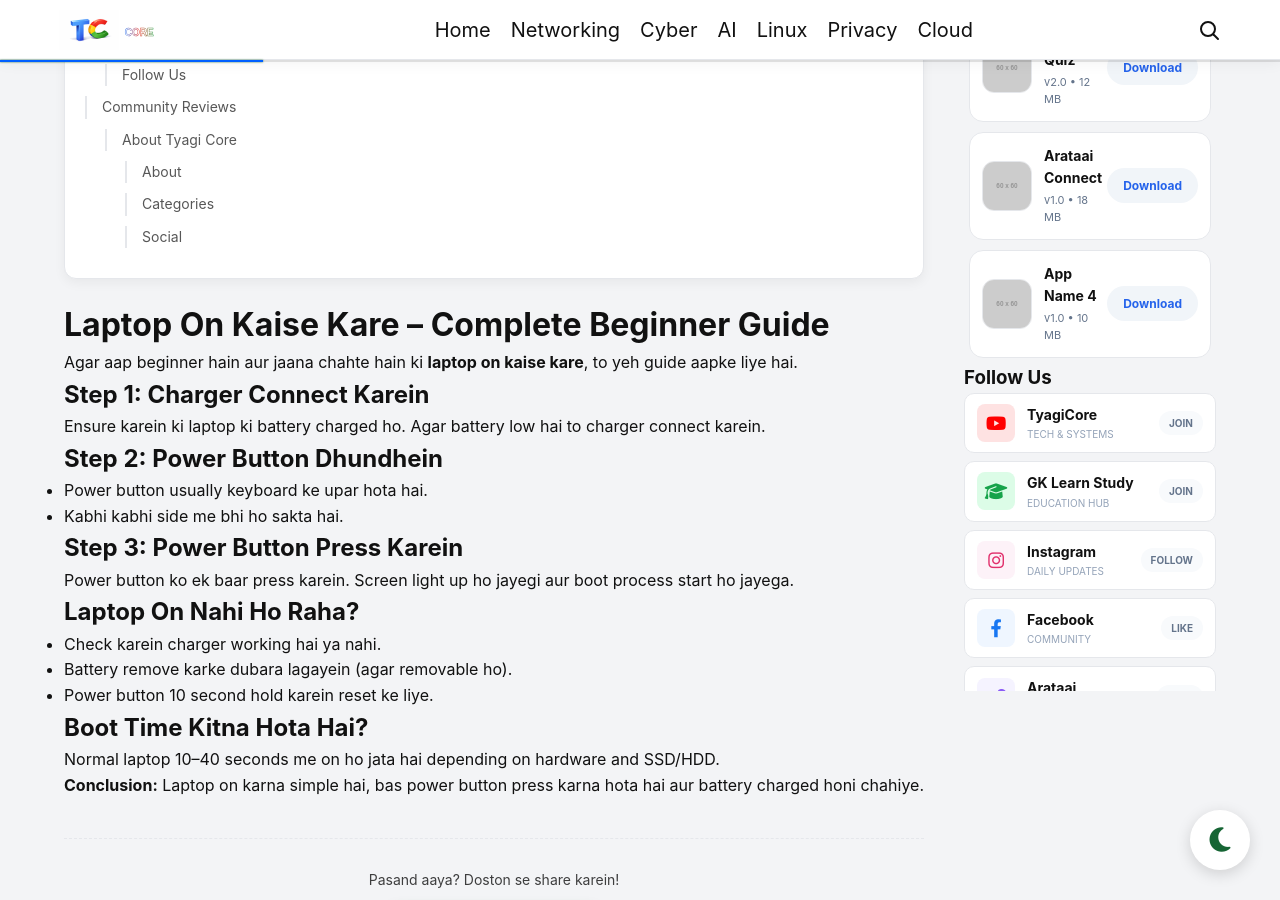
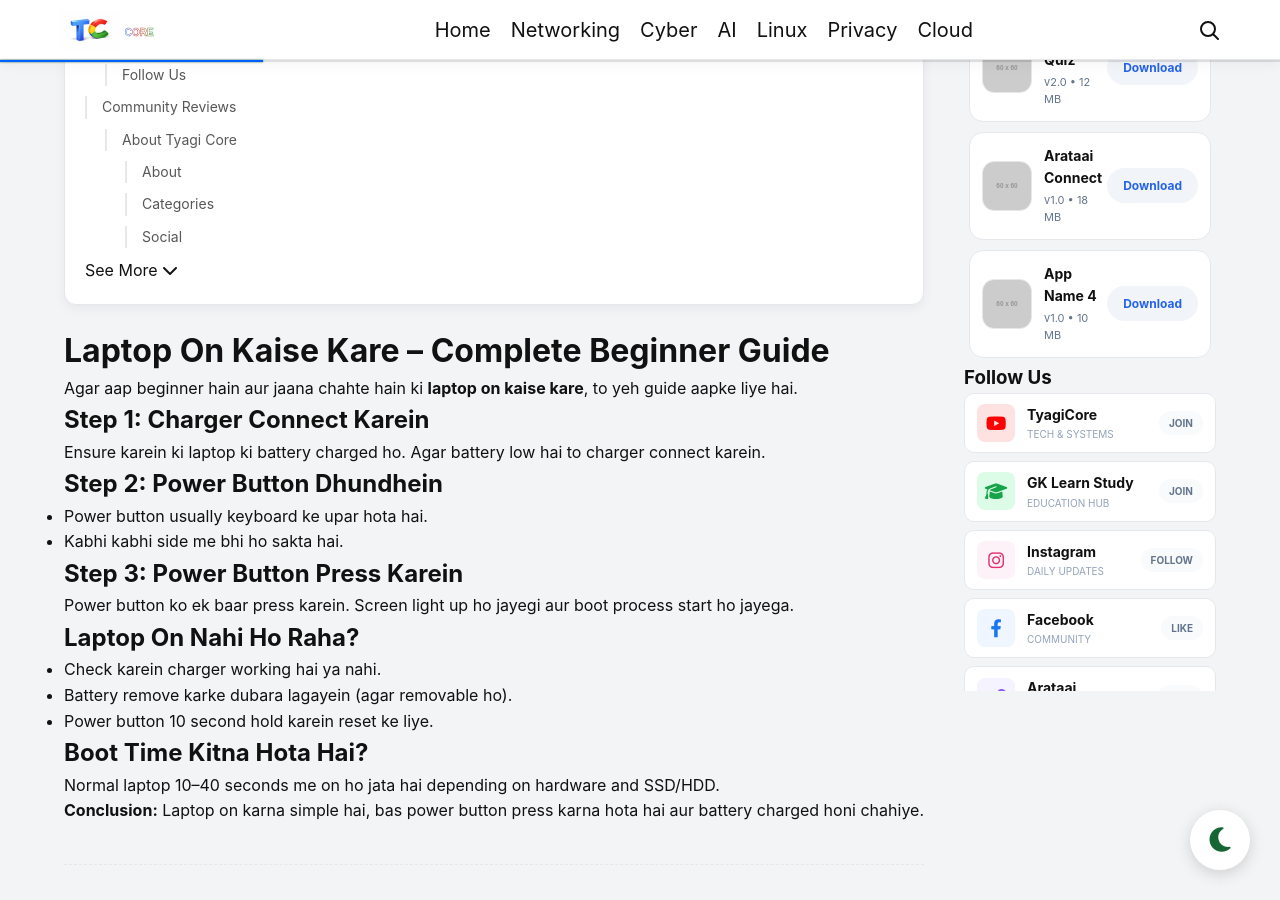
Before and after one commit to HimanshuTyagiJi/TyagiCore, a Jekyll site: the page built from laptop-on-kaise-karen.html, in a window 1280 px wide and 900 px high, scrolled down 329 px. Built offline with Jekyll 4.4.1, drawn with Linux system fonts in a browser that asks for light colours.

Commit message:
Update default.html

```diff
--- a/_layouts/default.html
+++ b/_layouts/default.html
@@ -158,6 +158,9 @@
     <i class="fas fa-list-ul"></i> Topics
   </div>
   <ul id="toc-list"></ul>
+  <div id="toc-toggle-btn" class="toc-see-more">
+    See More <i class="fas fa-chevron-down"></i>
+  </div>
 </div>
 
 
```
